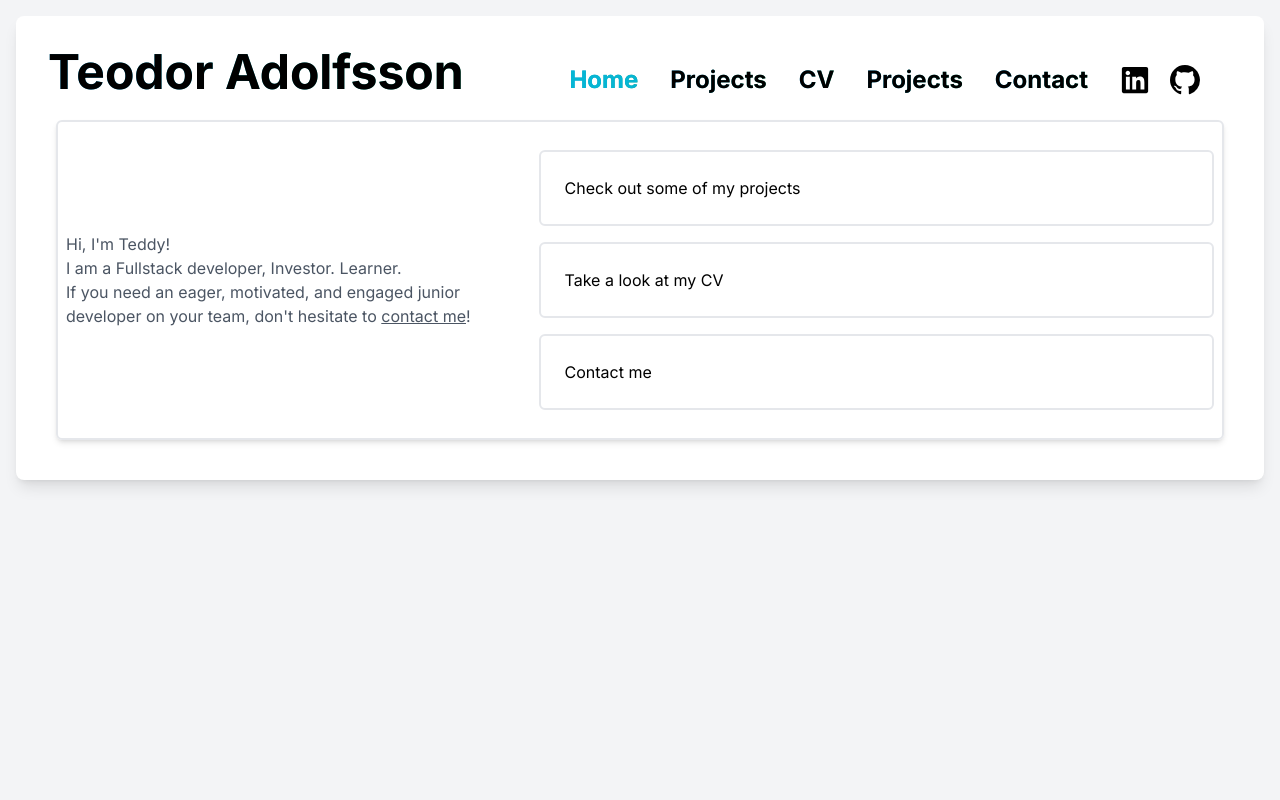
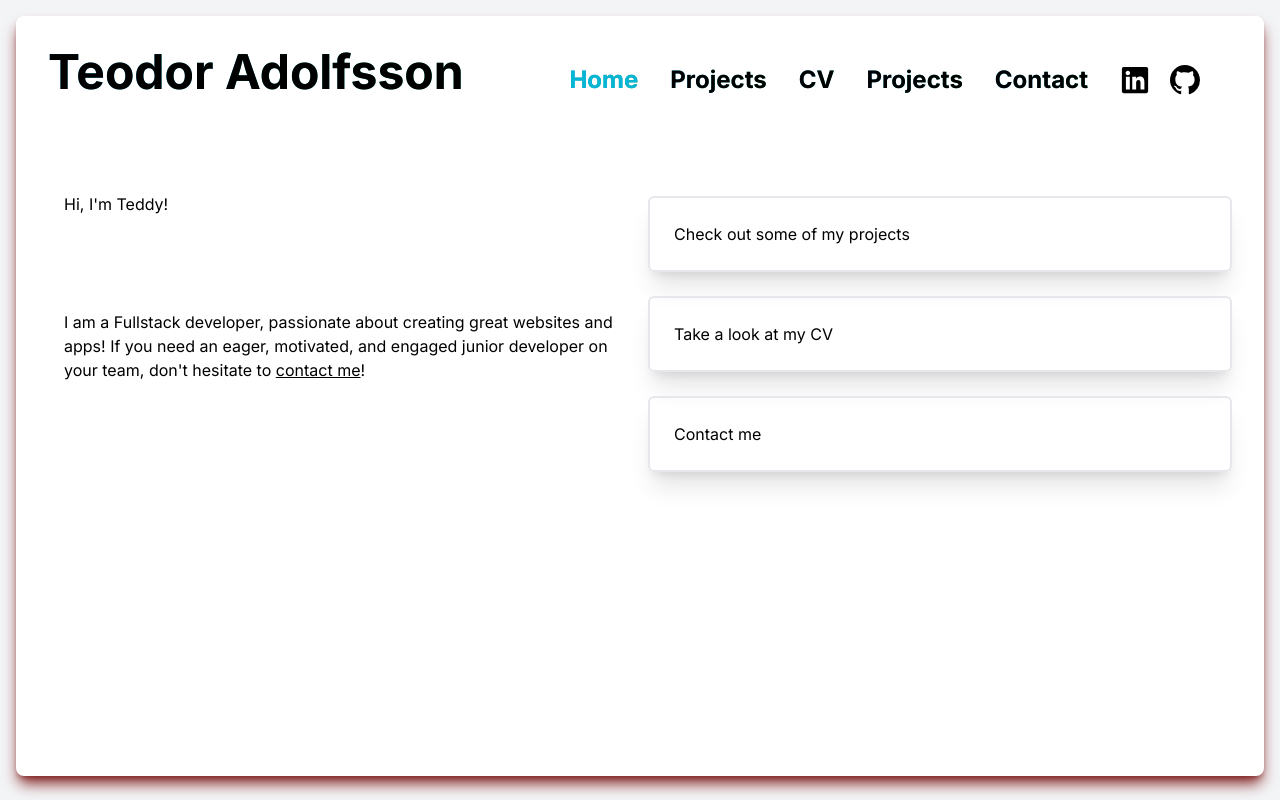
Before and after one commit to Teddy-94/personal-website, a Next.js app: page / in a window 1280 px wide. Built offline with nearby package versions, Linux system fonts and the light colour scheme.

Commit message:
improve styles

```diff
--- a/src/app/globals.css
+++ b/src/app/globals.css
@@ -25,11 +25,3 @@ body {
     )
     rgb(var(--background-start-rgb));
 }
-ul {
-list-style: disc;
-list-style-type: disc
-}
-ol {
-list-style: auto;
-list-style-type: auto
-}
--- a/src/app/layout.tsx
+++ b/src/app/layout.tsx
@@ -17,10 +17,9 @@ export default function RootLayout({
 }) {
   return (
     <html lang="en">
-
       <body className={inter.className}>
         <main className="bg-gray-100 p-4 min-h-screen">
-          <div className="bg-white p-8 rounded-lg shadow-lg">
+          <div className="bg-white p-8 rounded-lg min-h-[95vh] shadow-lg shadow-red-900">
             <Topbar />
             {children}
           </div>
--- a/src/app/page.tsx
+++ b/src/app/page.tsx
@@ -4,17 +4,16 @@ import Link from 'next/link';
 
 const HomePage: React.FC = () => {
   return (
-    <div className="border-2 rounded-md shadow-md m-2 p-2">
-      <div className="flex flex-col md:flex-row justify-evenly">
-        <div className="flex flex-col m-auto">
-          <p className="text-gray-600">Hi, I'm Teddy!</p>
-          <p className="text-gray-600">I am a Fullstack developer, Investor. Learner.</p>
-          <p className="text-gray-600">If you need an eager, motivated, and engaged junior developer on your team, don't hesitate to <Link href="/contact" className="underline text-decoration-gray-600">contact me</Link>!</p>
+    <div className="container mx-auto mt-16 h-full">
+      <div className="grid grid-cols-1 md:grid-cols-2 gap-4 h-full">
+        <div className="grid grid-cols-1 m-auto h-full p-4">
+          <p>Hi, I'm Teddy!</p>
+          <p>I am a Fullstack developer, passionate about creating great websites and apps! If you need an eager, motivated, and engaged junior developer on your team, don't hesitate to <Link href="/contact" className="underline text-decoration-gray-600">contact me</Link>!</p>
         </div>
-        <div className="flex flex-col mx-auto my-5 gap-4 w-full">
-          <Link href="/projects"><div className={`border-2 border-solid p-6 rounded-md ${outlineGradientOnHover}`}>Check out some of my projects</div></Link>
-          <Link href="/cv"><div className={`border-2 border-solid p-6 rounded-md ${outlineGradientOnHover}`}>Take a look at my CV</div></Link>
-          <Link href="/contact"><div className={`border-2 border-solid p-6 rounded-md ${outlineGradientOnHover}`}>Contact me</div></Link>
+        <div className="grid grid-cols-1 mx-auto my-5 gap-6 w-full">
+          <Link href="/projects"><div className={`border-2 border-solid p-6 rounded-md ${outlineGradientOnHover} shadow-xl`}>Check out some of my projects</div></Link>
+          <Link href="/cv"><div className={`border-2 border-solid p-6 rounded-md ${outlineGradientOnHover} shadow-xl`}>Take a look at my CV</div></Link>
+          <Link href="/contact"><div className={`border-2 border-solid p-6 rounded-md ${outlineGradientOnHover} shadow-xl`}>Contact me</div></Link>
 
         </div>
       </div>
```
